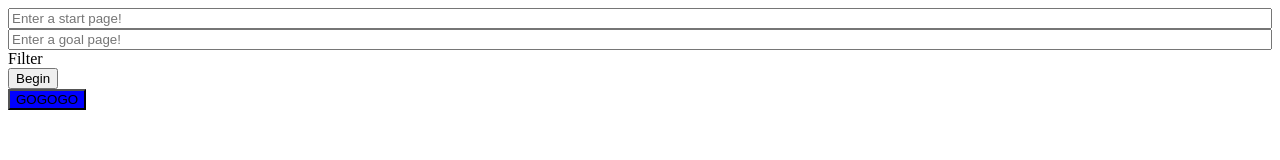
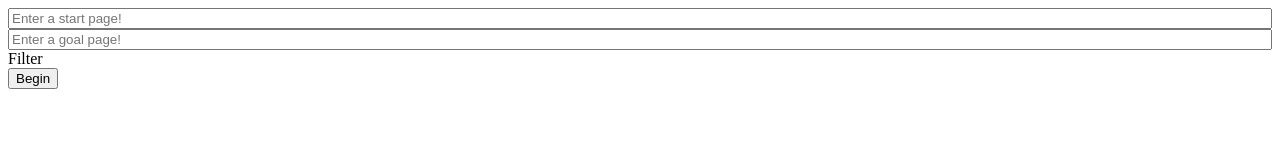
Before and after one commit to ajgosling/wikipedia, a website built with webpack: page index.html in a window 1280 px wide. Built offline with nearby package versions, Linux system fonts and the light colour scheme.

Commit message:
get graphing

```diff
--- a/index.html
+++ b/index.html
@@ -10,7 +10,8 @@
     <script src="https://d3js.org/d3.v4.min.js"></script>
   </head>
   <body>
-    <div class="top bar">
+    <div id="top-bar" class="top-bar">
+      <div class="left-side">
           <div class="inputs">
             <input type="text" id="start-input" placeholder="Enter a start page!">
             <input type="text" id="end-input" placeholder="Enter a goal page!">
@@ -21,12 +22,12 @@
               <button id="begin">Begin</button>
             </div>
           </div>
-      <button id="start">GOGOGO</button>
           <div id="error-message"></div>
           <ul id="test"></ul>
           <div id="wikiverse" class="svgbox"></div>
           <script src="./app/start_node.js"></script>
           <script src="./app/index.js"></script>
       </div>
+    </div>
   </body>
 </html>
```
Lines whose indentation alone changed are shown as unchanged.
